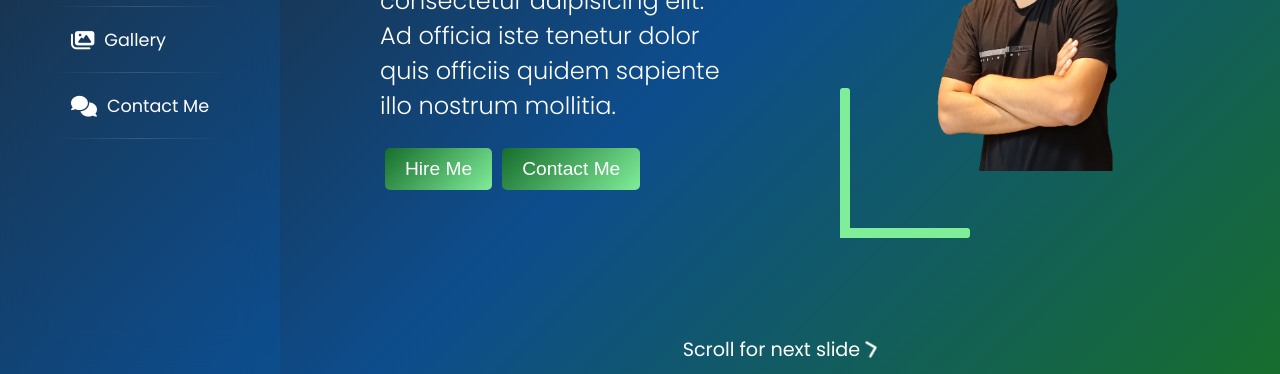
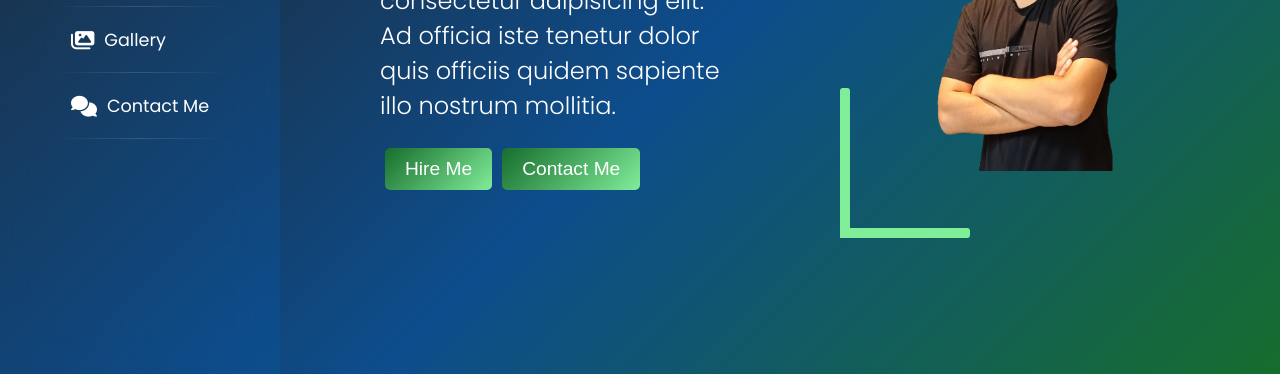
Before and after one commit to dostonadxamov/portfoli, a plain HTML site: page index.html in a window 1280 px wide. Shown: the part 426-800 px from the top of the page. Drawn offline with nearby package versions, Linux system fonts and the light colour scheme; a web font is replaced by a local one.

Commit message:
portfolio

```diff
--- a/index.html
+++ b/index.html
@@ -10,7 +10,7 @@
     <script defer src="https://cdnjs.cloudflare.com/ajax/libs/Swiper/11.0.5/swiper-bundle.min.js"></script>
     <script defer src="./main.js"></script>
 
-    <title>Document</title>
+    <title>Dostonbek</title>
 </head>
 
 <body>
@@ -59,7 +59,6 @@
                             <hr class="hr2">
                         </div>
                     </div>
-                    <p class="slide-help">Scroll for next slide <i class="fa-solid fa-chevron-right fa-shake"></i>
                     </p>
                 </div>
                 <div class="swiper-slide">
```
